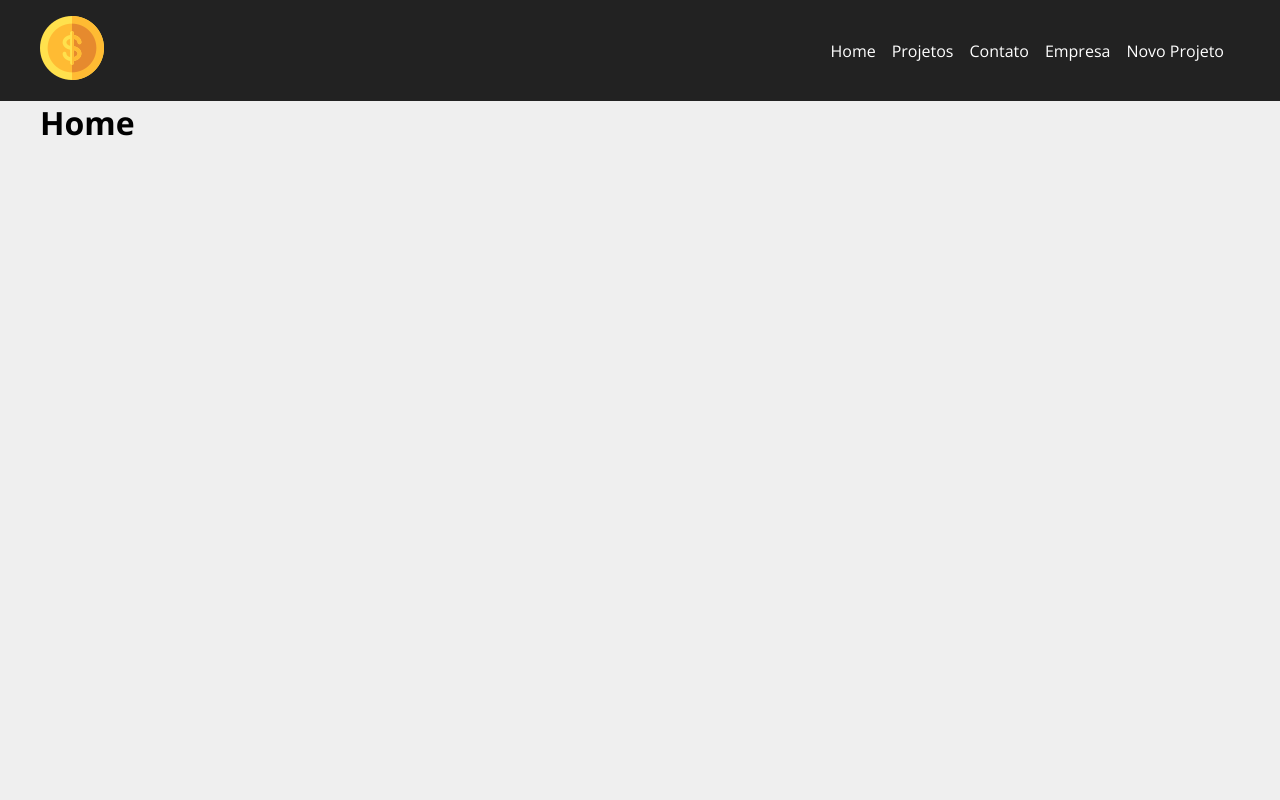
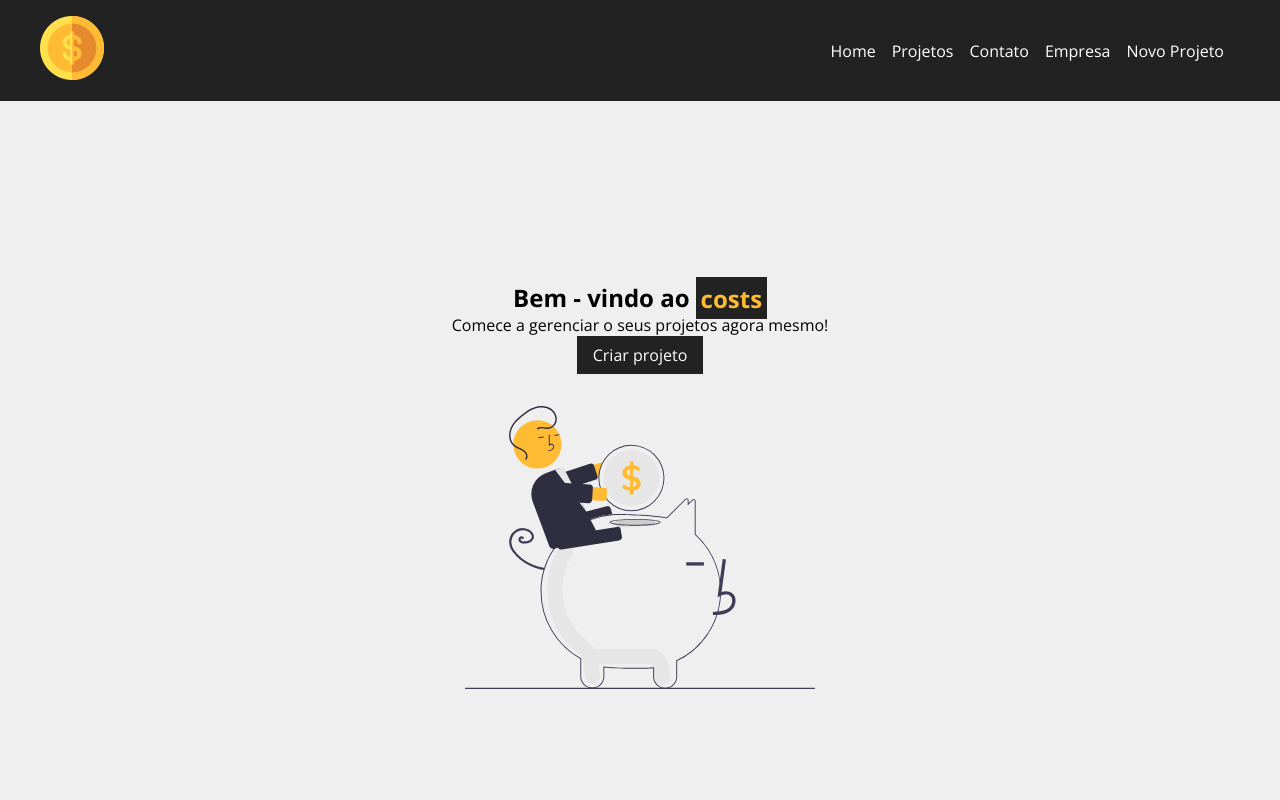
Before and after one commit to AlexAmorimSantiago/Const, a JavaScript app in the folder costs/: page / in a window 1280 px wide. Shown: the top 800 px of the page. Built offline with nearby package versions, Linux system fonts and the light colour scheme; the HTML template or start-up script is replaced by a standard one.

Commit message:
Pagina Home concluida

```diff
--- /dev/null
+++ b/costs/src/componentes/layout/LinkButton.js
@@ -0,0 +1,14 @@
+
+import { Link } from 'react-router-dom'
+import styles from './LinkButton.module.css'
+
+// to para direcionar para onde vai, text para modificar o texto dinamico//
+function LinkButton({to, text}){
+    return(
+        <Link className={styles.btn} to={to}>
+            {text}
+        </Link>
+
+    )
+}
+export default LinkButton
--- /dev/null
+++ b/costs/src/componentes/layout/LinkButton.module.css
@@ -0,0 +1,10 @@
+.btn{
+    background-color: #222;
+    color: #fff;
+    padding: 0.5em 1em;
+    text-decoration: none;
+    transition: 0.5s;
+}
+.btn:hover{
+    color: #ffbb33;
+}
--- a/costs/src/componentes/pages/Home.js
+++ b/costs/src/componentes/pages/Home.js
@@ -1,4 +1,16 @@
+import style from './Home.module.css'
+import savings from '../../img/savings.svg'
+import LinkButton from '../layout/LinkButton'
+
 function Home(){
-    return <h1>Home</h1>
+    return(
+        <section className={style.home_container}>
+            <h1>Bem - vindo ao <span>costs</span></h1>
+            <p>Comece a gerenciar o seus projetos agora mesmo!</p>
+            <LinkButton to="/newproject" text="Criar projeto" />
+            <img src={savings} alt="Costs"/>
+
+        </section>
+    )
 }
 export default Home
--- /dev/null
+++ b/costs/src/componentes/pages/Home.module.css
@@ -0,0 +1,26 @@
+.home_container{
+    width:100%;
+    display:flex;
+    flex-direction: column;
+    align-items: center;
+    justify-content: center;
+    padding: 4em;
+}
+
+.home_container h1{
+    font-size: 2.5m;
+    margin-bottom: .5m;
+}
+.home_container h1 span{
+    color: #ffbb33;
+    padding:0.2em;
+    background-color: #222;
+}
+.home_container h1 p{
+    margin-bottom:1.5em;
+    color:#7b7b7b;
+}
+.home_container img{
+    width: 350px;
+    margin: 2em 0;
+}
```
